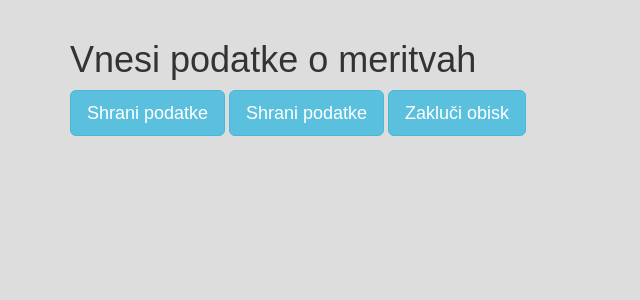
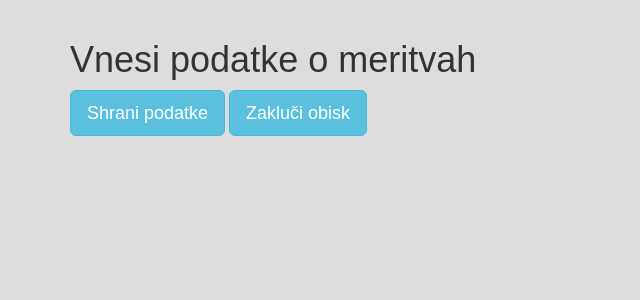
Before and after one commit to kustrun/TPO_Patronazna_Sluzba, a Django app: template TPO_app/templates/patronaza/meritve.html in a window 1280 px wide. Shown: the part 52-352 px from the top of the page, without its empty margins (0-640 px from the left). Run offline with Django 3.2, Linux system fonts and the light colour scheme; the template is opened without the code that fills it: most values are stand-ins (such as "Sample title", 1, 10 or a date in 2020); some libraries are stand-ins or nearby versions.

Commit message:
Create meritve.html

```diff
--- a/TPO_app/templates/patronaza/meritve.html
+++ b/TPO_app/templates/patronaza/meritve.html
@@ -760,7 +760,6 @@
             <p>{{ error }}</p>
         {% endif %}
 
-        <input type="submit" value="Shrani podatke" class="btn btn-info btn-lg">
         <input type="submit" name="save" value="Shrani podatke" class="btn btn-info btn-lg">
         <input type="submit" name="end" value="Zakluči obisk" class="btn btn-info btn-lg">
     </form>
```
